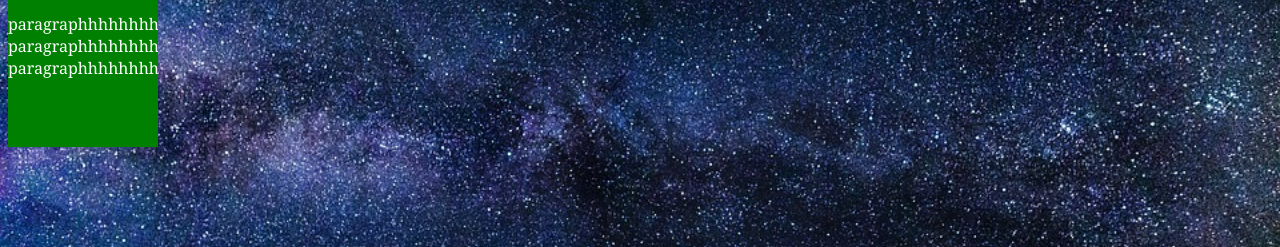
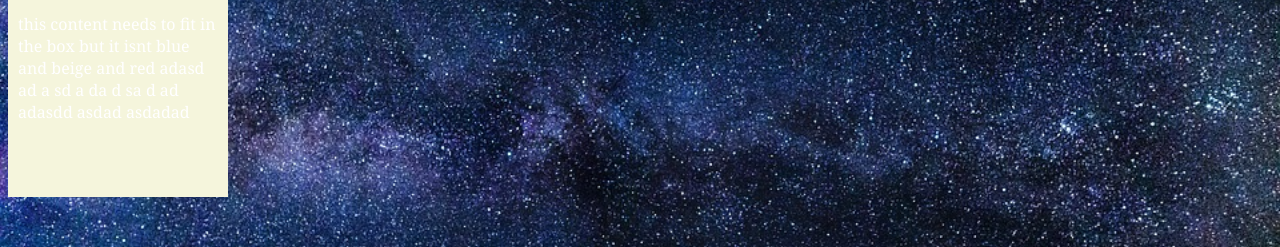
Before and after one commit to Willco9455/learningWebsite, a plain HTML site: page cssTesting.html in a window 1280 px wide. Shown: the part 233-480 px from the top of the page. Drawn offline with Linux system fonts and the light colour scheme.

Commit message:
added stuff to css testign

```diff
--- a/Test.css
+++ b/Test.css
@@ -55,10 +55,11 @@ img.cat{
 }
 
 div.scroll{
-    height: 150px;
-    width: 150px;
-    background-color: green;
+    height: 200px;
+    width: 200px;
+    background-color: beige;
     float: left;
+    padding-left: 10px;
+    padding-right: 10px;
     overflow: scroll;
-    display: block;
 }
--- a/cssTesting.html
+++ b/cssTesting.html
@@ -30,9 +30,9 @@
             <img class="cat" src="https://www.gettyimages.co.uk/gi-resources/images/Embed/new/embed2.jpg">
 
             <div class="scroll">
-            <p style="float: left;">paragraphhhhhhhhhparagraphhhhhhhhhparagraphhhhhhhhhparagraphhhhhhhhhparagraphhhhhhhhhparagraphhhhhhhhh
-            paragraphhhhhhhhhparagraphhhhhhhhhparagraphhhhhhhhhparagraphhhhhhhhhparagraphhhhhhhhhparagraphhhhhhhhh
-            paragraphhhhhhhhhparagraphhhhhhhhhparagraphhhhhhhhh</p>
+            <p>this content needs to fit in the box but it isnt
+            blue and beige and red adasd ad a sd a da d sa d ad
+            adasdd  asdad   asdadad</p>
             </div>
 
 
```
